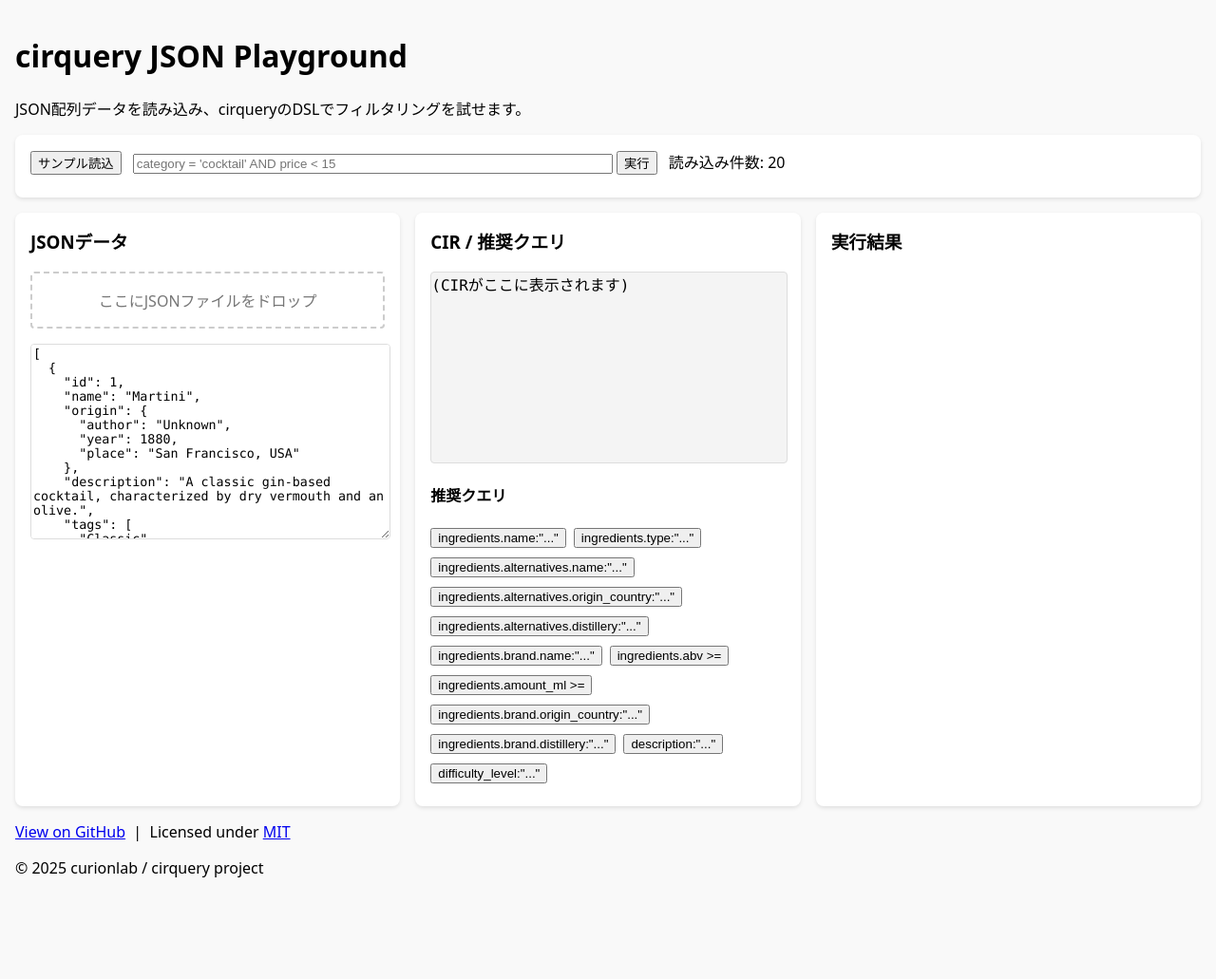
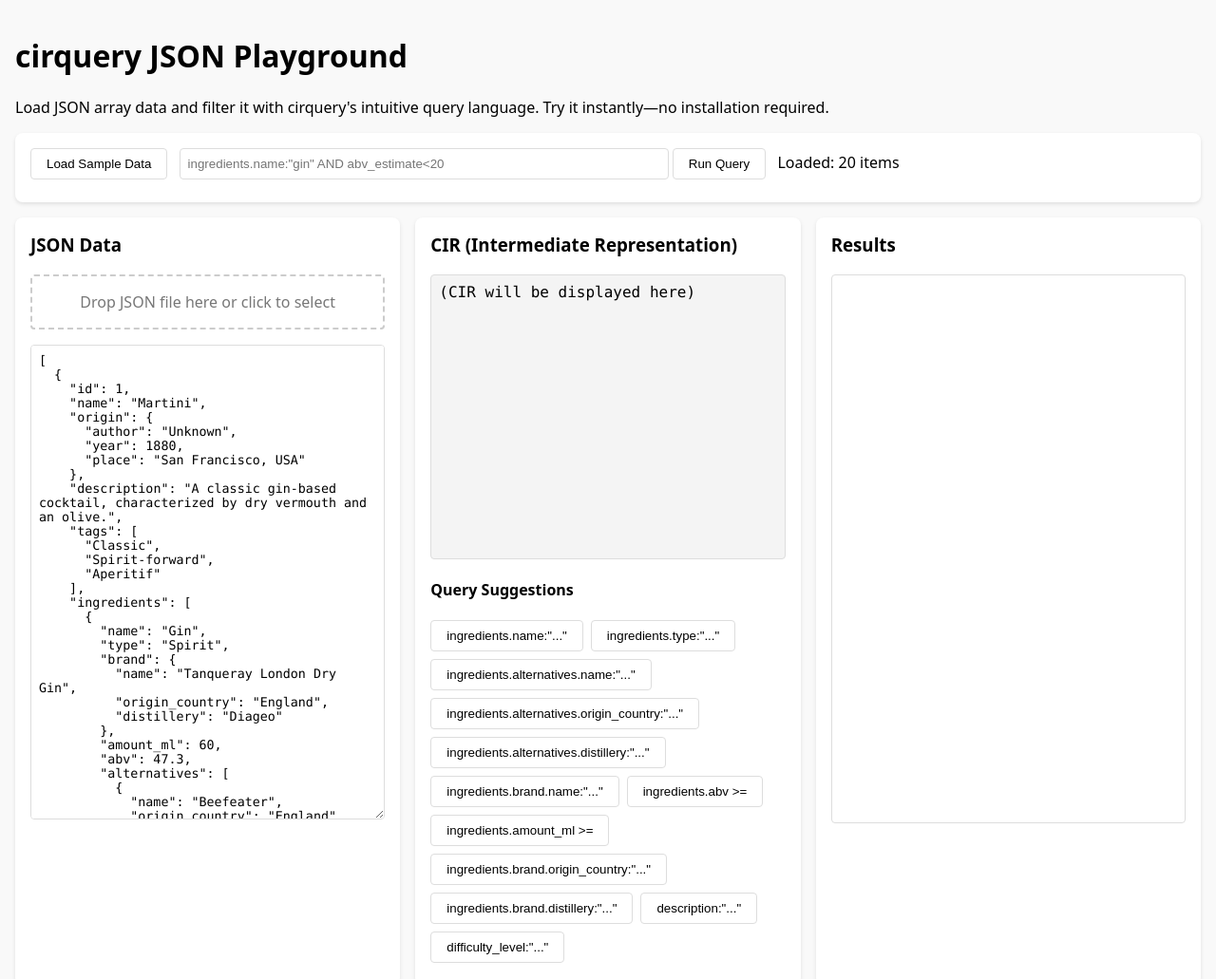
Before and after one commit to cirquery/cirquery, a plain HTML site: page index.html in a window 1280 px wide. Shown: the top 1031 px of the page at 95% size. Before the commit the page ends 957 px from the top, so only its background shows below. Drawn offline with Linux system fonts and the light colour scheme.

Commit message:
deploy: f04d411c2ca219330376e510fb9843af406c33c8

```diff
--- a/index.html
+++ b/index.html
@@ -1,61 +1,173 @@
 <!-- examples/playground-json/index.html -->
 <!doctype html>
-<html lang="ja">
+<html lang="en">
 <head>
     <meta charset="utf-8" />
     <title>cirquery JSON Playground</title>
+    <meta name="description" content="Try cirquery in your browser. Filter nested JSON with human-readable queries—no installation required." />
     <meta name="viewport" content="width=device-width, initial-scale=1" />
     <style>
       body { font-family: system-ui, sans-serif; margin: 0; padding: 1rem; background-color: #f9f9f9; }
       .container { display: grid; grid-template-columns: repeat(auto-fit, minmax(300px, 1fr)); gap: 1rem; }
       .panel { background: white; border-radius: 8px; padding: 1rem; box-shadow: 0 2px 4px rgba(0,0,0,0.1); }
       h3 { margin-top: 0; }
-      textarea, pre { width: 100%; min-height: 200px; font-family: ui-monospace, SFMono-Regular, Menlo, monospace; border: 1px solid #ddd; border-radius: 4px; }
-      pre { background: #f4f4f4; overflow: auto; }
-      table { border-collapse: collapse; width: 100%; font-size: 0.9em; }
-      th, td { border: 1px solid #ddd; padding: 0.5rem; text-align: left; }
-      #error { color: #d32f2f; white-space: pre-wrap; font-weight: bold; }
-      #dropzone { border: 2px dashed #ccc; padding: 1rem; text-align: center; color: #777; margin-bottom: 1rem; border-radius: 4px; }
-      button { margin-right: 0.5rem; margin-bottom: 0.5rem; }
+
+      /* textareaとpreの基本スタイル */
+      textarea, pre {
+        width: 100%;
+        font-family: ui-monospace, SFMono-Regular, Menlo, monospace;
+        border: 1px solid #ddd;
+        border-radius: 4px;
+        padding: 0.5rem;
+        box-sizing: border-box;
+      }
+
+      /* JSON入力欄 */
+      #jsonInput {
+        min-height: 500px;
+      }
+
+      /* CIR表示エリア（固定高さ + スクロール） */
+      #cirOutput {
+        height: 300px;
+        overflow: auto;
+        background: #f4f4f4;
+      }
+
+      /* Results表示エリア（固定高さ + スクロール） */
+      #results {
+        height: 560px;
+        overflow: auto;
+        border: 1px solid #ddd;
+        border-radius: 4px;
+        padding: 0.5rem;
+        background: white;
+      }
+
+      /* エラー表示 */
+      #error {
+        color: #d32f2f;
+        white-space: pre-wrap;
+        font-weight: bold;
+        margin-bottom: 0.5rem;
+      }
+
+      /* テーブルスタイル */
+      table {
+        border-collapse: collapse;
+        width: 100%;
+        font-size: 0.9em;
+      }
+      th, td {
+        border: 1px solid #ddd;
+        padding: 0.5rem;
+        text-align: left;
+      }
+
+      /* ドロップゾーン */
+      #dropzone {
+        border: 2px dashed #ccc;
+        padding: 1rem;
+        text-align: center;
+        color: #777;
+        margin-bottom: 1rem;
+        border-radius: 4px;
+        cursor: pointer;
+        transition: border-color 0.2s;
+      }
+      #dropzone:hover {
+        border-color: #999;
+      }
+
+      /* ボタン */
+      button {
+        margin-right: 0.5rem;
+        margin-bottom: 0.5rem;
+        padding: 0.5rem 1rem;
+        cursor: pointer;
+        border: 1px solid #ddd;
+        border-radius: 4px;
+        background: white;
+        transition: background 0.2s;
+      }
+      button:hover {
+        background: #f0f0f0;
+      }
+
+      /* クエリ入力 */
+      #queryInput {
+        padding: 0.5rem;
+        border: 1px solid #ddd;
+        border-radius: 4px;
+      }
+      /* スクロールバーのカスタマイズ（Webkit系ブラウザ） */
+      #cirOutput::-webkit-scrollbar,
+      #results::-webkit-scrollbar {
+        width: 8px;
+        height: 8px;
+      }
+
+      #cirOutput::-webkit-scrollbar-track,
+      #results::-webkit-scrollbar-track {
+        background: #f1f1f1;
+        border-radius: 4px;
+      }
+
+      #cirOutput::-webkit-scrollbar-thumb,
+      #results::-webkit-scrollbar-thumb {
+        background: #888;
+        border-radius: 4px;
+      }
+
+      #cirOutput::-webkit-scrollbar-thumb:hover,
+      #results::-webkit-scrollbar-thumb:hover {
+        background: #555;
+      }
+
     </style>
-  <script type="module" crossorigin src="/cirquery/assets/index-Dl-jLbSG.js"></script>
+  <script type="module" crossorigin src="/cirquery/assets/index-KZRGKXXa.js"></script>
 </head>
 <body>
     <h1>cirquery JSON Playground</h1>
-    <p>JSON配列データを読み込み、cirqueryのDSLでフィルタリングを試せます。</p>
+    <p>Load JSON array data and filter it with cirquery's intuitive query language. Try it instantly—no installation required.</p>
 
     <div class="panel">
-      <button id="loadSampleBtn">サンプル読込</button>
-      <input id="queryInput" type="text" size="60" placeholder="category = 'cocktail' AND price < 15">
-      <button id="runBtn">実行</button>
+      <button id="loadSampleBtn">Load Sample Data</button>
+      <input id="queryInput" type="text" size="60" placeholder='ingredients.name:"gin" AND abv_estimate<20'>
+      <button id="runBtn">Run Query</button>
       <span id="stats"></span>
     </div>
 
     <div class="container" style="margin-top: 1rem;">
       <div class="panel">
-        <h3>JSONデータ</h3>
-        <div id="dropzone">ここにJSONファイルをドロップ</div>
-        <textarea id="jsonInput" placeholder="[{...}, {...}]"></textarea>
+        <h3>JSON Data</h3>
+        <div id="dropzone">Drop JSON file here or click to select</div>
+        <textarea id="jsonInput" placeholder='[{"name": "...", "category": "..."}, ...]'></textarea>
       </div>
       <div class="panel">
-        <h3>CIR / 推奨クエリ</h3>
-        <pre id="cirOutput">(CIRがここに表示されます)</pre>
-        <h4>推奨クエリ</h4>
+        <h3>CIR (Intermediate Representation)</h3>
+        <pre id="cirOutput">(CIR will be displayed here)</pre>
+        <h4>Query Suggestions</h4>
         <div id="suggestions"></div>
       </div>
       <div class="panel">
-        <h3>実行結果</h3>
+        <h3>Results</h3>
         <div id="error" role="alert"></div>
-        <div id="results"></div>
+        <div id="results">
+          <!-- ここにテーブルが挿入される -->
+        </div>
       </div>
     </div>
-    <footer>
+
+    <footer style="margin-top: 2rem; padding-top: 1rem; border-top: 1px solid #ddd; color: #666; font-size: 0.9em;">
       <p>
         <a href="https://github.com/cirquery/cirquery" target="_blank" rel="noopener">View on GitHub</a>
         &nbsp;|&nbsp;
+        <a href="https://github.com/cirquery/cirquery#readme" target="_blank" rel="noopener">Documentation</a>
+        &nbsp;|&nbsp;
         Licensed under <a href="https://opensource.org/licenses/MIT" target="_blank" rel="noopener">MIT</a>
       </p>
-      <p>© 2025 curionlab / cirquery project</p>
+      <p>© 2025 <a href="https://github.com/cirquery" target="_blank" rel="noopener">cirquery project</a></p>
     </footer>
 </body>
 </html>
```
Also changed, not shown: assets/index-KZRGKXXa.js.
